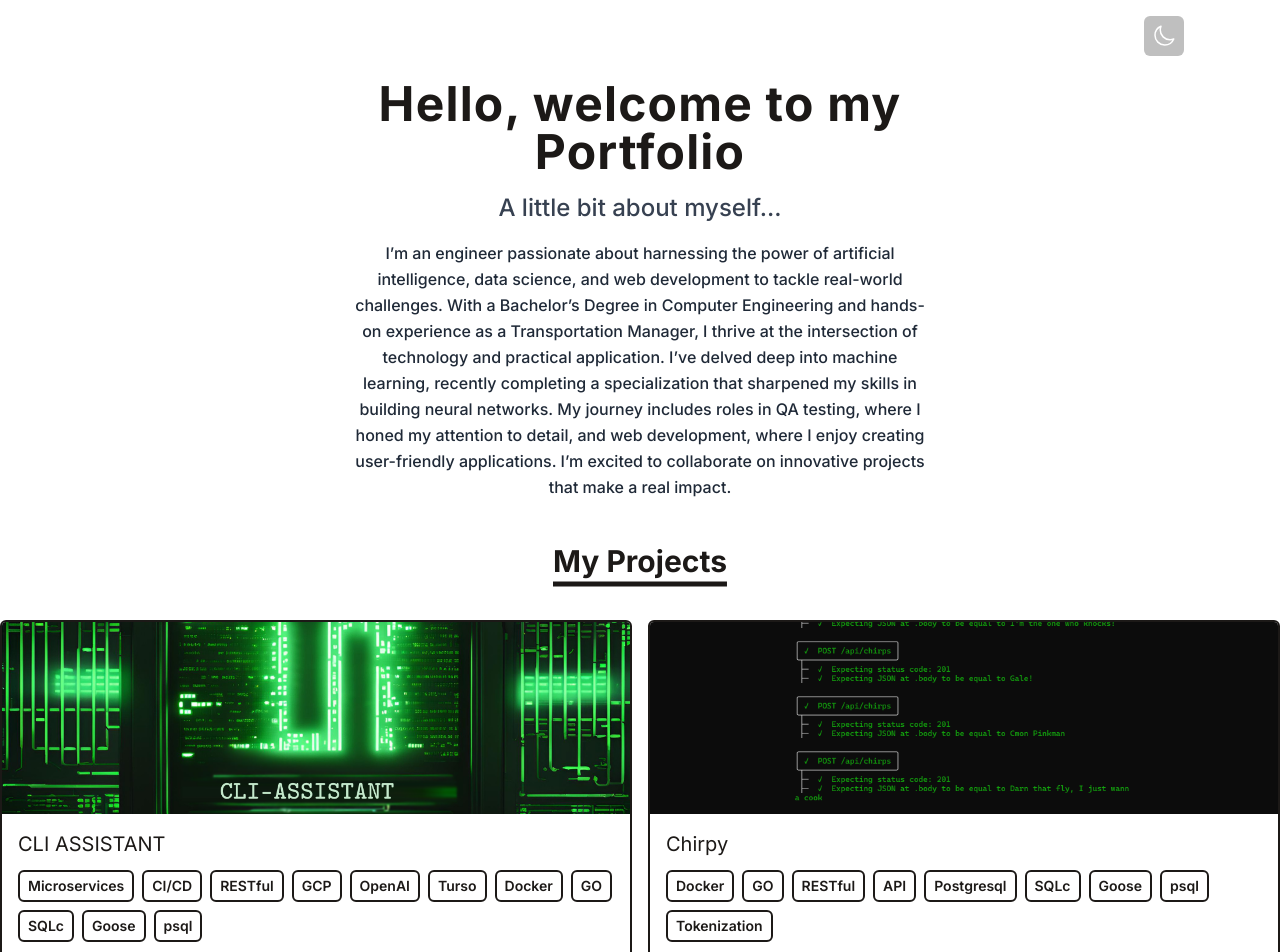
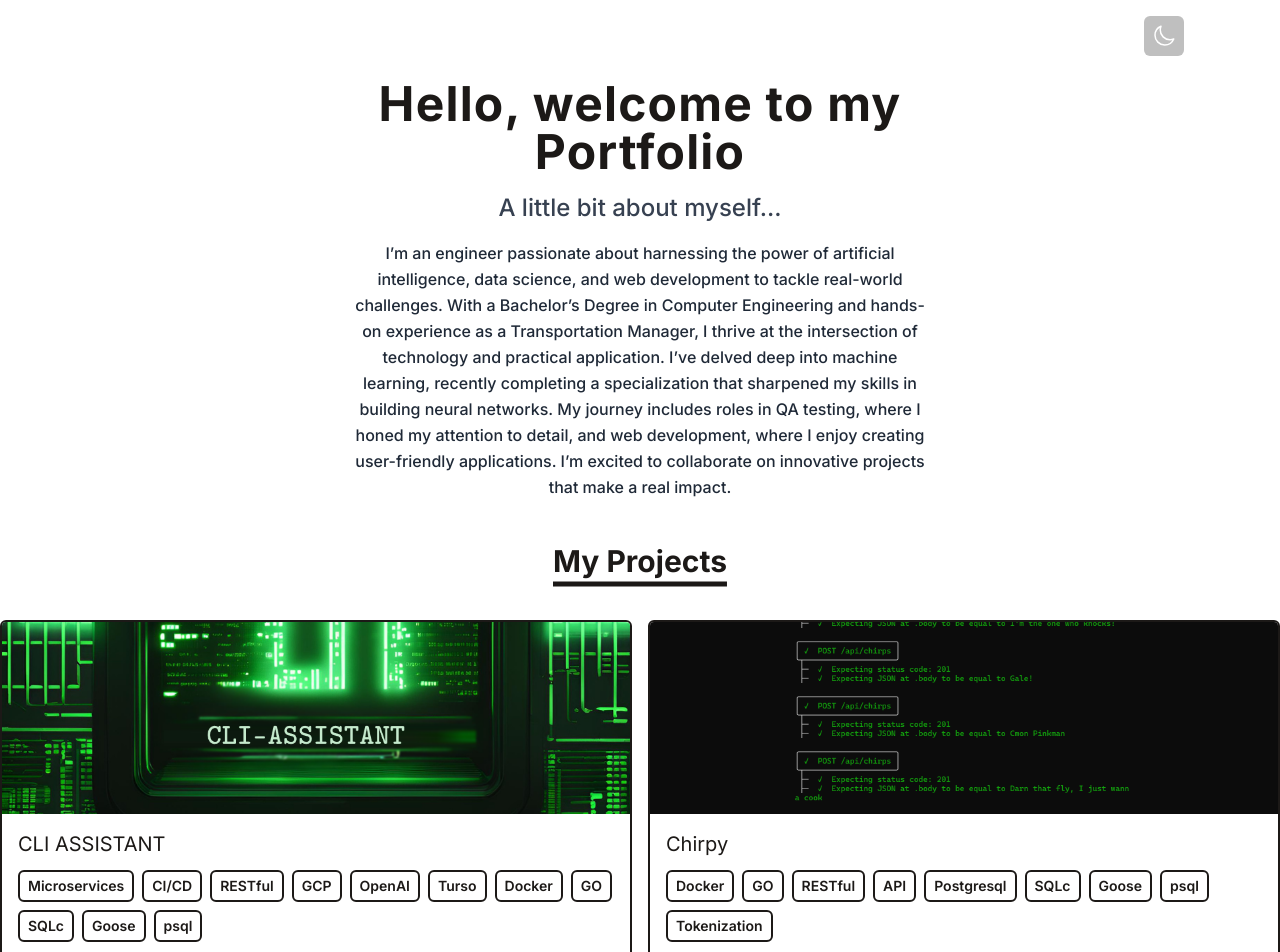
Before and after one commit to sumdeusvitae/portfolio, a React (Vite) app: page / in a window 1280 px wide. Shown: the top 952 px of the page. Built offline with nearby package versions, Linux system fonts and the light colour scheme.

Commit message:
fix picture

```diff
--- a/src/data/portfolio.js
+++ b/src/data/portfolio.js
@@ -1,7 +1,7 @@
 export default [
   {
     title: "CLI ASSISTANT",
-    imgUrl: "/assets/assistant.PNG",
+    imgUrl: "/assets/assistant_n.PNG",
     stack: ["Microservices", "CI/CD", "RESTful", "GCP", "OpenAI", "Turso", "Docker", "GO", "SQLc", "Goose", "psql"],
     link: "https://cliassistantserver-702681145467.us-central1.run.app/",
   },
```
Also changed, not shown: public/assets/assistant.png (deleted), public/assets/assistant_n.png (added).
